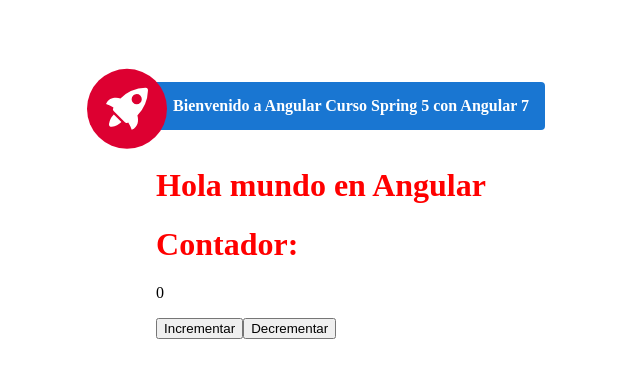
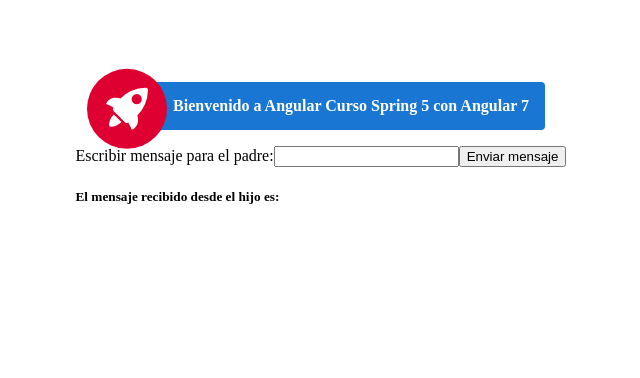
Before and after one commit to Brandon-Meneses/Proyecto-Angular, an Angular app: page / in a window 1280 px wide. Shown: the top 378 px of the page, without its empty margins (319-959 px from the left). Built offline with nearby package versions, Linux system fonts and the light colour scheme.

Commit message:
Comunicacion entre padre e hijo, envio de mensajes

```diff
--- /dev/null
+++ b/src/app/hijo/hijo.component.html
@@ -0,0 +1,5 @@
+<div>
+    <label for="entrada">Escribir mensaje para el padre:</label>
+    <input type="text" id="entrada" [(ngModel)]="mensaje">
+    <button type="button" (click)="enviarMensaje()">Enviar mensaje</button>
+</div>
--- /dev/null
+++ b/src/app/hijo/hijo.component.ts
@@ -0,0 +1,16 @@
+import { Component, EventEmitter, Output } from '@angular/core';
+
+@Component({
+  selector: 'app-hijo',
+  templateUrl: './hijo.component.html',
+  styleUrls: ['./hijo.component.css']
+})
+export class HijoComponent {
+  @Output() mensajeHijo= new EventEmitter<string>();
+
+  mensaje: string =''; //variable que se va a enviar al padre
+
+  enviarMensaje() {
+    this.mensajeHijo.emit(this.mensaje);
+  }
+}
--- a/src/app/padre/padre.component.html
+++ b/src/app/padre/padre.component.html
@@ -1,5 +1,7 @@
-<h1>Hola mundo en Angular</h1>
+<!-- <h1>Hola mundo en Angular</h1>
 <h1>Contador:</h1>
 <p>{{valorContador}}</p>
 <button (click)="incrementar()">Incrementar</button>
-<button (click)="decrementar()">Decrementar</button>
+<button (click)="decrementar()">Decrementar</button> -->
+<app-hijo (mensajeHijo)="recibirMensaje($event)"></app-hijo>
+<h5>El mensaje recibido desde el hijo es: {{mensajeRecibido}}</h5>
--- a/src/app/padre/padre.component.ts
+++ b/src/app/padre/padre.component.ts
@@ -6,7 +6,18 @@ import { Component } from '@angular/core';
   styleUrls: ['./padre.component.css']
 })
 export class PadreComponent {
+
+  mensajeRecibido : string ='';
+
+  recibirMensaje($event: string) {
+    this.mensajeRecibido = $event;
+  }
+
+
+
+  //CONTADOR
   valorContador: number = 0;
+  mensajePadre="Hola soy el padre";
   incrementar() {
     this.valorContador++;
   }
```
Also changed, not shown: src/app/app.module.ts (+7 -2 lines), src/app/hijo/hijo.component.css (added), 1 other file (tests, documents, lock files or other folders).
